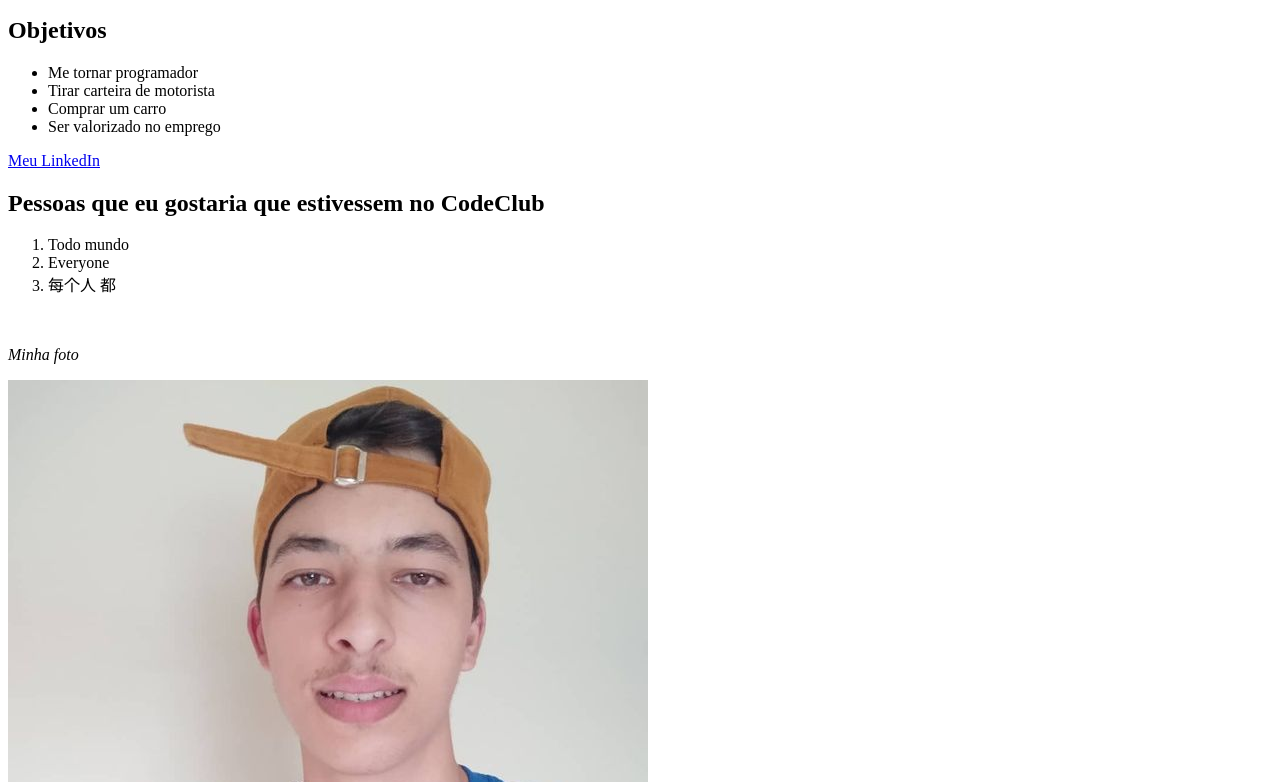
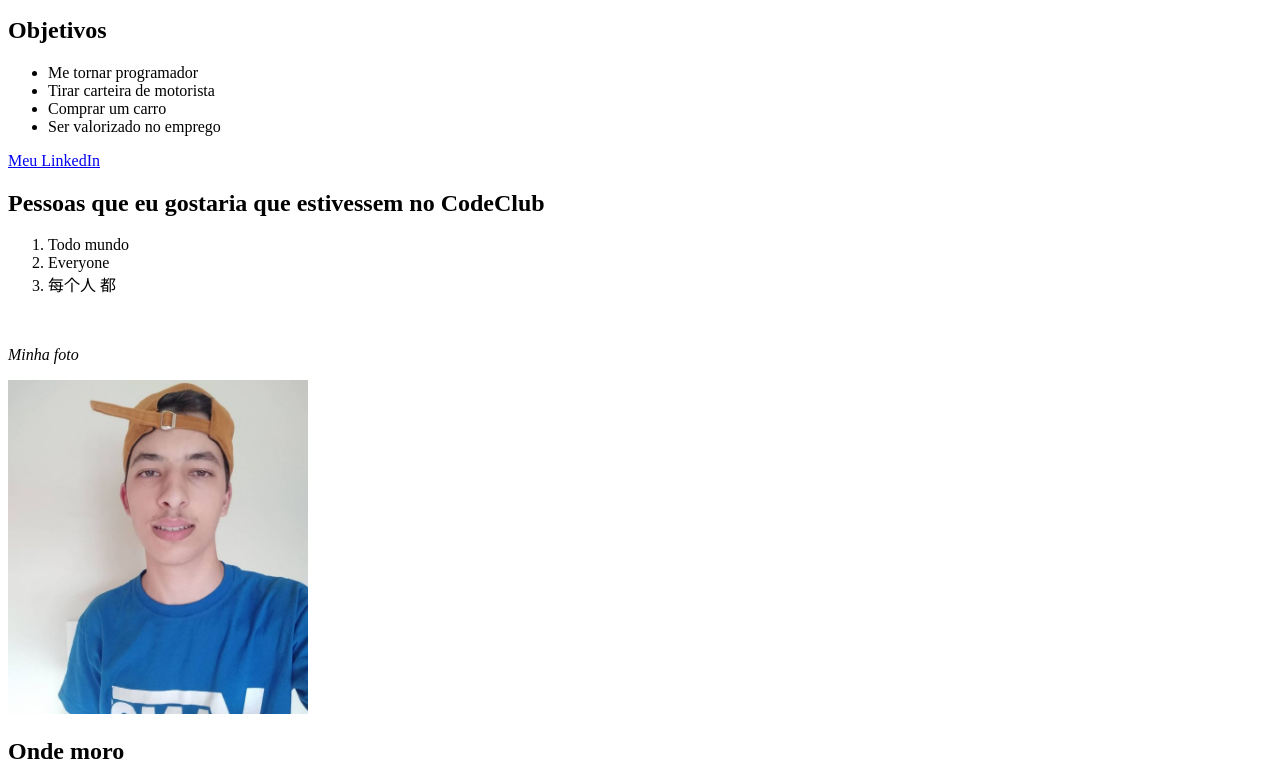
Before and after one commit to Kaua-Marangoni/who-am-I, a plain HTML site: page index.html in a window 1280 px wide. Shown: the part 166-948 px from the top of the page. Drawn offline with Linux system fonts and the light colour scheme.

Commit message:
Fixed image width and added README.md

```diff
--- a/index.html
+++ b/index.html
@@ -32,7 +32,7 @@
 
     <br>
     <p><i>Minha foto</i></p>
-    <img src="assets/my-image.jpg" alt="Minha foto">
+    <img src="assets/my-image.jpg" alt="Minha foto" width="300px">
 
     <br>
     <h2>Onde moro</h2>
```
Also changed, not shown: assets/example-who-am-i.png (added), 1 other file.
